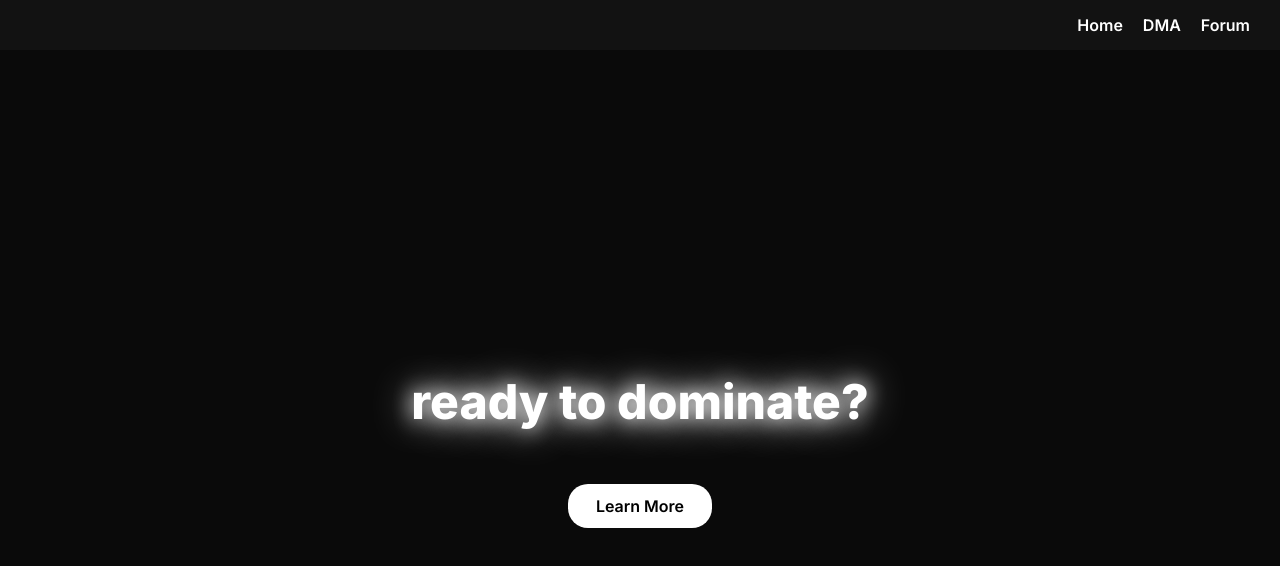
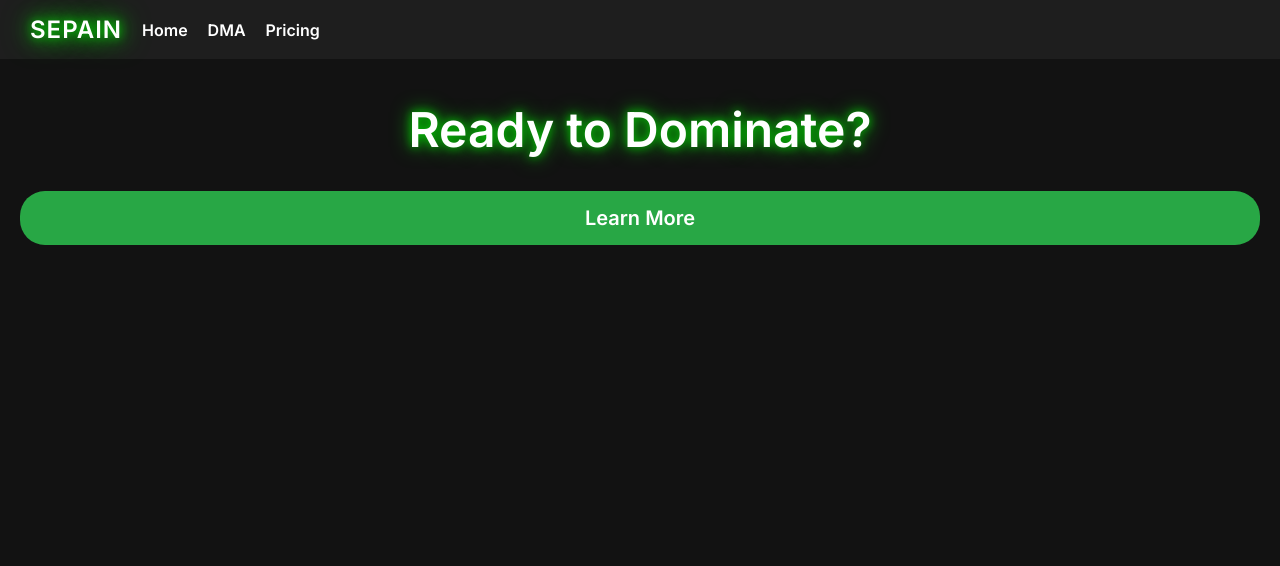
Before and after one commit to sepainoffical/webpage, a plain HTML site: page index.html in a window 1280 px wide. Drawn offline with Linux system fonts and the light colour scheme.

Commit message:
Update index.html

```diff
--- a/index.html
+++ b/index.html
@@ -2,46 +2,28 @@
 <html lang="en">
 <head>
   <meta charset="UTF-8" />
-  <title>Fortnite DMA</title>
-  <link href="https://fonts.googleapis.com/css2?family=Inter:wght@600;800&display=swap" rel="stylesheet">
+  <title>Fortnite DMA - Home</title>
+  <link href="https://fonts.googleapis.com/css2?family=Inter:wght@600&display=swap" rel="stylesheet">
   <style>
     body {
       margin: 0;
-      background-color: #0a0a0a;
+      padding: 20px;
+      background-color: #121212;
+      color: white;
       font-family: 'Inter', sans-serif;
-      color: white;
-      display: flex;
-      flex-direction: column;
-      align-items: center;
-      justify-content: center;
-      height: 100vh;
-    }
-    h1 {
-      font-size: 3rem;
-      font-weight: 800;
-      color: white;
-      text-shadow: 0 0 20px white, 0 0 40px white;
-      margin-top: 100px;
-    }
-    a.button {
-      padding: 12px 28px;
-      background: white;
-      color: black;
-      font-weight: 600;
-      border-radius: 20px;
-      text-decoration: none;
-      margin-top: 20px;
     }
     nav {
       position: fixed;
       top: 0;
       left: 0;
       right: 0;
-      background: #121212;
+      background: #1e1e1e;
       padding: 15px 30px;
       display: flex;
-      justify-content: flex-end;
+      justify-content: flex-start;
+      align-items: center;
       gap: 20px;
+      z-index: 100;
     }
     nav a {
       color: white;
@@ -51,16 +33,46 @@
     nav a:hover {
       text-decoration: underline;
     }
+    nav .logo {
+      font-size: 1.5rem;
+      font-weight: bold;
+      color: #fff;
+      text-transform: uppercase;
+      text-shadow: 0 0 10px rgba(0, 255, 0, 0.7), 0 0 20px rgba(0, 255, 0, 0.7), 0 0 30px rgba(0, 255, 0, 0.7);
+      letter-spacing: 1px;
+    }
+    h1 {
+      font-weight: bold;
+      font-size: 3rem;
+      margin-top: 80px;
+      text-align: center;
+      text-shadow: 0 0 10px rgba(0, 255, 0, 0.7), 0 0 20px rgba(0, 255, 0, 0.7);
+    }
+    .button {
+      display: block;
+      margin: 30px auto;
+      padding: 15px 30px;
+      background-color: #28a745;
+      color: white;
+      font-size: 1.25rem;
+      text-align: center;
+      border-radius: 25px;
+      text-decoration: none;
+    }
+    .button:hover {
+      background-color: #218838;
+    }
   </style>
 </head>
 <body>
   <nav>
+    <div class="logo">Sepain</div>
     <a href="index.html">Home</a>
     <a href="dma.html">DMA</a>
-    <a href="forum.html">Forum</a>
+    <a href="pricing.html">Pricing</a>
   </nav>
 
-  <h1>ready to dominate?</h1>
-  <a class="button" href="dma.html">Learn More</a>
+  <h1>Ready to Dominate?</h1>
+  <a href="dma.html" class="button">Learn More</a>
 </body>
 </html>
```
